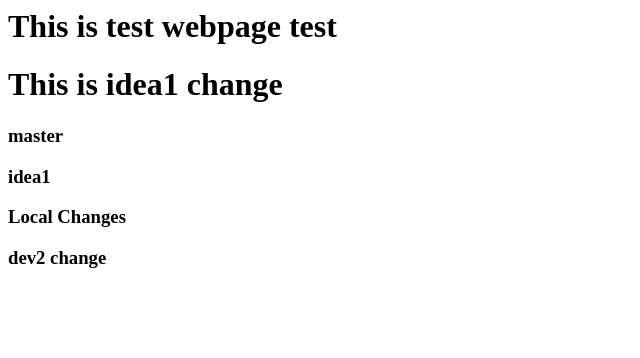
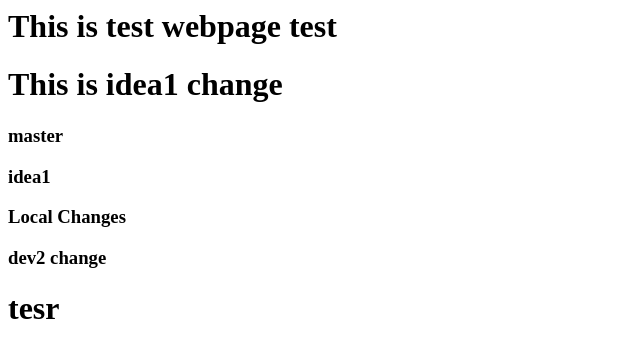
Before and after one commit to Spartan-10/webrepo-1, a plain HTML site: page index.html in a window 1280 px wide. Shown: the full height of the page, 0-640 px from the left. Drawn offline with Linux system fonts and the light colour scheme.

Commit message:
new change

```diff
--- a/index.html
+++ b/index.html
@@ -4,3 +4,4 @@
 <h3>idea1</h3>
 <h3>Local Changes</h3>
 <h3>dev2 change</h3>
+<h1>tesr</h1>
```
